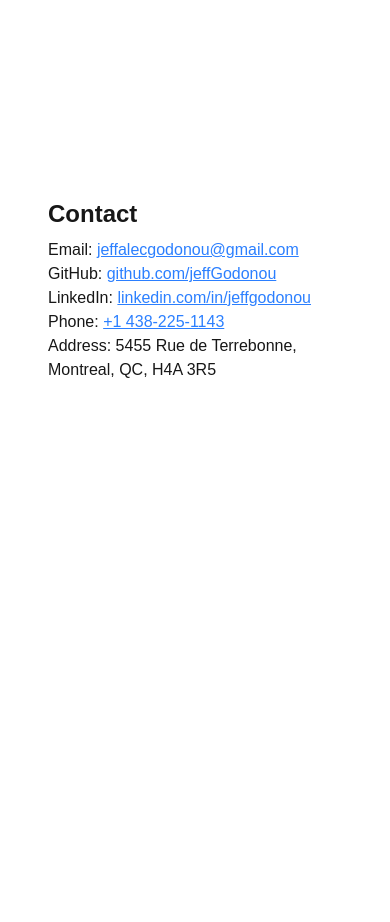
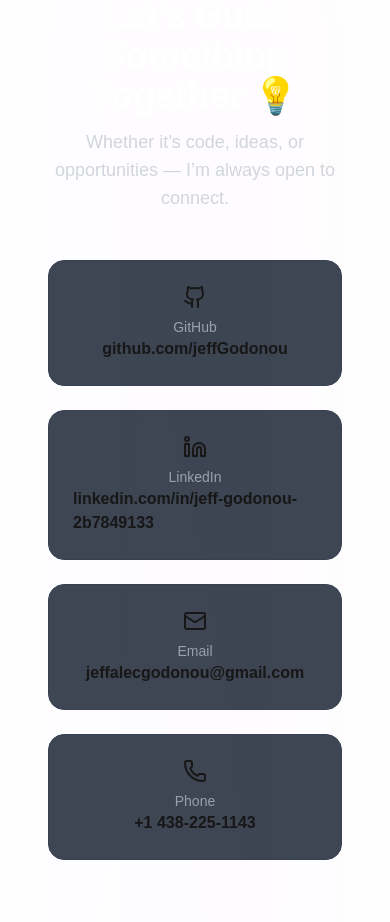
Before and after one commit to jeffGodonou/web-resume, a Next.js app: page / in a window 390 px wide. Shown: the part 7860-8782 px from the top of the page. Before the commit the page ends 8572 px from the top, so only its background shows below. Built offline with nearby package versions, Linux system fonts and the light colour scheme.

Commit message:
Contact Section edit

```diff
--- a/package.json
+++ b/package.json
@@ -10,6 +10,7 @@
   },
   "dependencies": {
     "framer-motion": "^12.23.12",
+    "lucide-react": "^0.545.0",
     "next": "^15.5.3",
     "next-themes": "^0.4.6",
     "react": "19.1.0",
--- a/src/app/components/Contact.js
+++ b/src/app/components/Contact.js
@@ -1,12 +1,129 @@
+"use client";
+import { useState } from "react";
+import { motion } from "framer-motion";
+import { Mail, Github, Linkedin, Phone } from "lucide-react";
+
+const contacts = [
+  {
+    label: "GitHub",
+    value: "github.com/jeffGodonou",
+    href: "https://github.com/jeffGodonou",
+    icon: <Github className="w-6 h-6" />,
+    color: "hover:bg-gray-800 hover:text-white",
+  },
+  {
+    label: "LinkedIn",
+    value: "linkedin.com/in/jeff-godonou-2b7849133",
+    href: "https://www.linkedin.com/in/jeff-godonou-2b7849133",
+    icon: <Linkedin className="w-6 h-6" />,
+    color: "hover:bg-blue-600 hover:text-white",
+  },
+  {
+    label: "Email",
+    value: "jeffalecgodonou@gmail.com",
+    href: "mailto:jeffalecgodonou@gmail.com",
+    icon: <Mail className="w-6 h-6" />,
+    color: "hover:bg-red-600 hover:text-white",
+  },
+  {
+    label: "Phone",
+    value: "+1 438-225-1143",
+    href: "tel:+14382251143",
+    icon: <Phone className="w-6 h-6" />,
+    color: "hover:bg-green-600 hover:text-white",
+  },
+];
+
 export default function Contact() {
-    return (
-        <section id="Contact" className="p-6 max-w-3xl mx-auto">
-            <h2 className="text-2xl font-semibold mb-2">Contact</h2>
-            <p>Email: <a href="mailto:jeffalecgodonou@gmail.com" className="text-blue-500 underline">jeffalecgodonou@gmail.com</a></p>
-            <p>GitHub: <a href="https://github.com/jeffGodonou" className="text-blue-500 underline">github.com/jeffGodonou</a></p>
-            <p>LinkedIn: <a href="www.linkedin.com/in/jeff-godonou-2b7849133" className="text-blue-500 underline">linkedin.com/in/jeffgodonou</a></p>
-            <p>Phone: <a href="tel:+14382251143" className="text-blue-500 underline">+1 438-225-1143</a></p>
-            <p>Address: 5455 Rue de Terrebonne, Montreal, QC, H4A 3R5</p>
-        </section>
-    );
+  const [copied, setCopied] = useState(null);
+
+  const handleCopy = (text) => {
+    navigator.clipboard.writeText(text);
+    setCopied(text);
+    setTimeout(() => setCopied(null), 2000);
+  };
+
+  return (
+    <section id="contact" className="relative px-6 py-20 max-w-5xl mx-auto">
+      {/* Gradient background animation */}
+      <motion.div
+        animate={{ scale: [1, 1.1, 1], opacity: [0.1, 0.25, 0.1] }}
+        transition={{ duration: 8, repeat: Infinity }}
+        className="absolute inset-0 bg-gradient-to-tr from-blue-500/10 via-purple-500/10 to-pink-500/10 blur-3xl rounded-3xl"
+      />
+
+      {/* Heading */}
+      <div className="relative text-center mb-12">
+        <h2 className="text-4xl md:text-5xl font-extrabold text-white">
+          Let’s Build Something Together 💡
+        </h2>
+        <p className="mt-3 text-lg text-gray-300">
+          Whether it’s code, ideas, or opportunities — I’m always open to connect.
+        </p>
+      </div>
+
+      {/* Contact methods */}
+      <div className="relative grid sm:grid-cols-2 lg:grid-cols-4 gap-6 mb-16">
+        {contacts.map((c, i) => (
+          <motion.div
+            key={i}
+            whileHover={{ y: -5, scale: 1.05 }}
+            whileTap={{ scale: 0.95 }}
+            className={`flex flex-col items-center justify-center p-6 bg-gray-900/80 border border-gray-700 rounded-2xl cursor-pointer transition ${c.color}`}
+            onClick={() => handleCopy(c.value)}
+          >
+            {c.icon}
+            <p className="mt-2 text-sm text-gray-400">{c.label}</p>
+            <p className="font-semibold">{c.value}</p>
+            {copied === c.value && (
+              <span className="mt-1 text-xs text-green-400">Copied ✅</span>
+            )}
+          </motion.div>
+        ))}
+      </div>
+
+      {/* Contact form */}
+      <motion.form
+        initial={{ opacity: 0, y: 40 }}
+        whileInView={{ opacity: 1, y: 0 }}
+        transition={{ duration: 0.6 }}
+        className="relative bg-gray-900/70 border border-gray-700 p-8 rounded-2xl shadow-lg max-w-2xl mx-auto space-y-6"
+      >
+        <h3 className="text-2xl font-bold text-white text-center">
+          Or Drop Me a Message ✨
+        </h3>
+        <div>
+          <label className="block text-gray-300 mb-1">Name</label>
+          <input
+            type="text"
+            className="w-full px-4 py-2 rounded-lg bg-gray-800 border border-gray-600 focus:ring-2 focus:ring-blue-500 outline-none"
+            placeholder="Your name"
+          />
+        </div>
+        <div>
+          <label className="block text-gray-300 mb-1">Email</label>
+          <input
+            type="email"
+            className="w-full px-4 py-2 rounded-lg bg-gray-800 border border-gray-600 focus:ring-2 focus:ring-blue-500 outline-none"
+            placeholder="Your email"
+          />
+        </div>
+        <div>
+          <label className="block text-gray-300 mb-1">Message</label>
+          <textarea
+            className="w-full px-4 py-2 rounded-lg bg-gray-800 border border-gray-600 focus:ring-2 focus:ring-blue-500 outline-none"
+            placeholder="Write something cool..."
+            rows={4}
+          />
+        </div>
+        <motion.button
+          whileHover={{ scale: 1.05 }}
+          whileTap={{ scale: 0.95 }}
+          className="w-full py-3 rounded-lg bg-gradient-to-r from-blue-500 to-purple-600 text-white font-semibold shadow-md"
+        >
+          Send Message 🚀
+        </motion.button>
+      </motion.form>
+    </section>
+  );
 }
```
Also changed, not shown: 1 other file (tests, documents, lock files or other folders).
